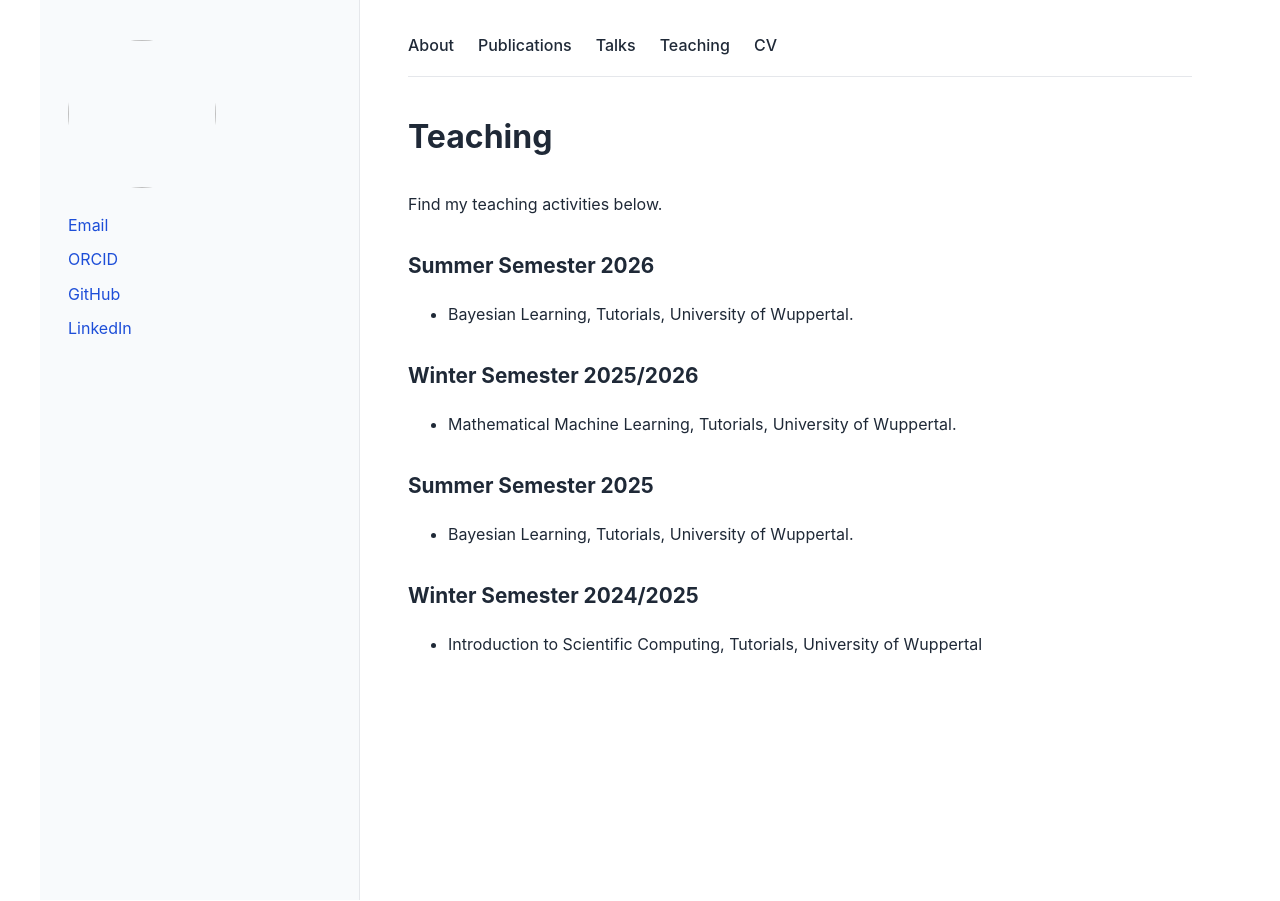
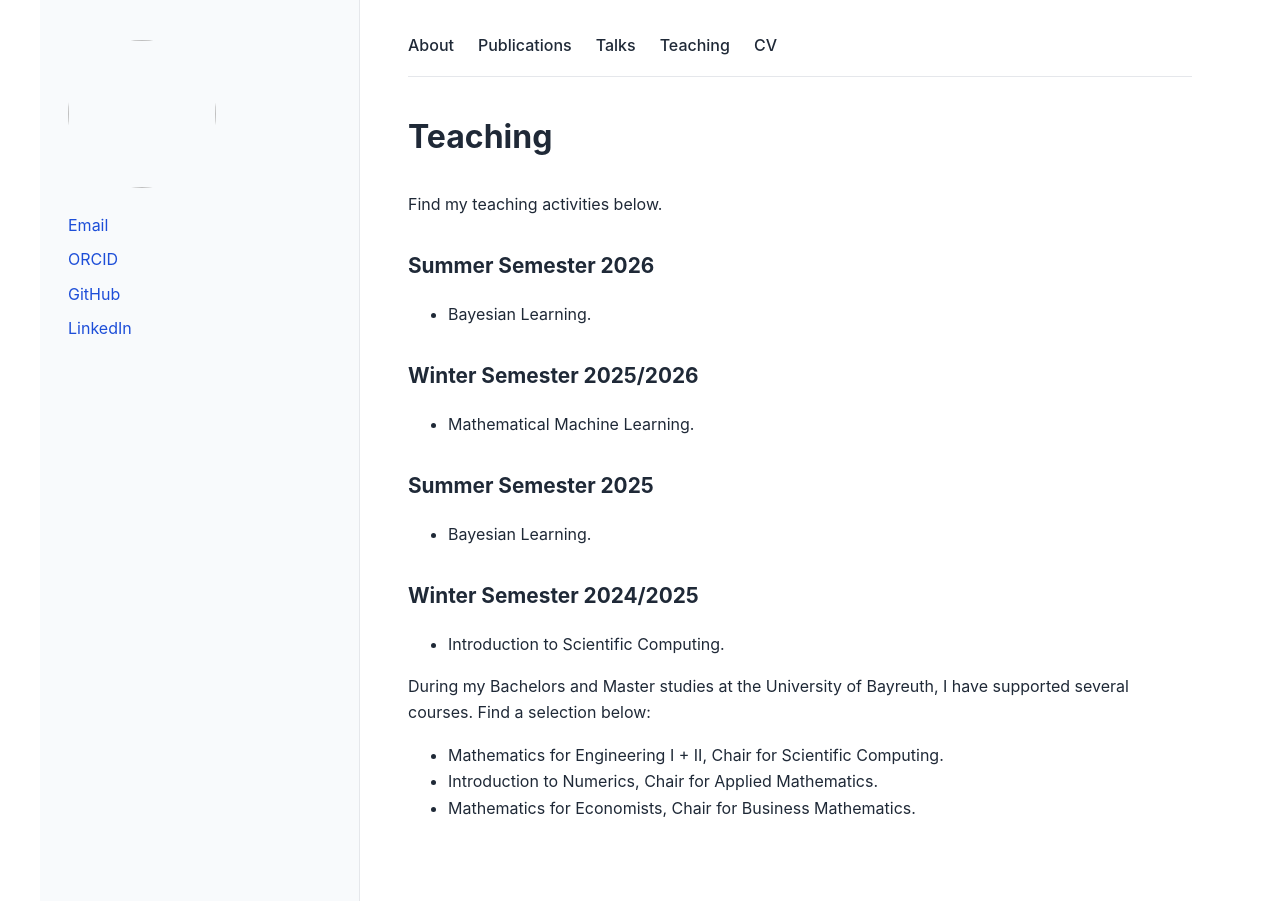
Before and after one commit to LouiseSchaub/louiseschaub.github.io, a Jekyll site: the page built from _pages/teaching.md, in a window 1280 px wide. Built offline with Jekyll 4.4.1, drawn with Linux system fonts in a browser that asks for light colours.

Commit message:
Update teaching.md

```diff
--- a/_pages/teaching.md
+++ b/_pages/teaching.md
@@ -8,13 +8,18 @@ collection_name: teaching
 Find my teaching activities below.
 
 ## Summer Semester 2026
-- Bayesian Learning, Tutorials, University of Wuppertal.
+- Bayesian Learning.
 
 ## Winter Semester 2025/2026
-- Mathematical Machine Learning, Tutorials, University of Wuppertal.
+- Mathematical Machine Learning.
 
 ## Summer Semester 2025
-- Bayesian Learning, Tutorials, University of Wuppertal.
+- Bayesian Learning.
 
 ## Winter Semester 2024/2025
-- Introduction to Scientific Computing, Tutorials, University of Wuppertal
+- Introduction to Scientific Computing.
+
+During my Bachelors and Master studies at the University of Bayreuth, I have supported several courses. Find a selection below:
+- Mathematics for Engineering I + II, Chair for Scientific Computing.
+- Introduction to Numerics, Chair for Applied Mathematics.
+- Mathematics for Economists, Chair for Business Mathematics.
```
